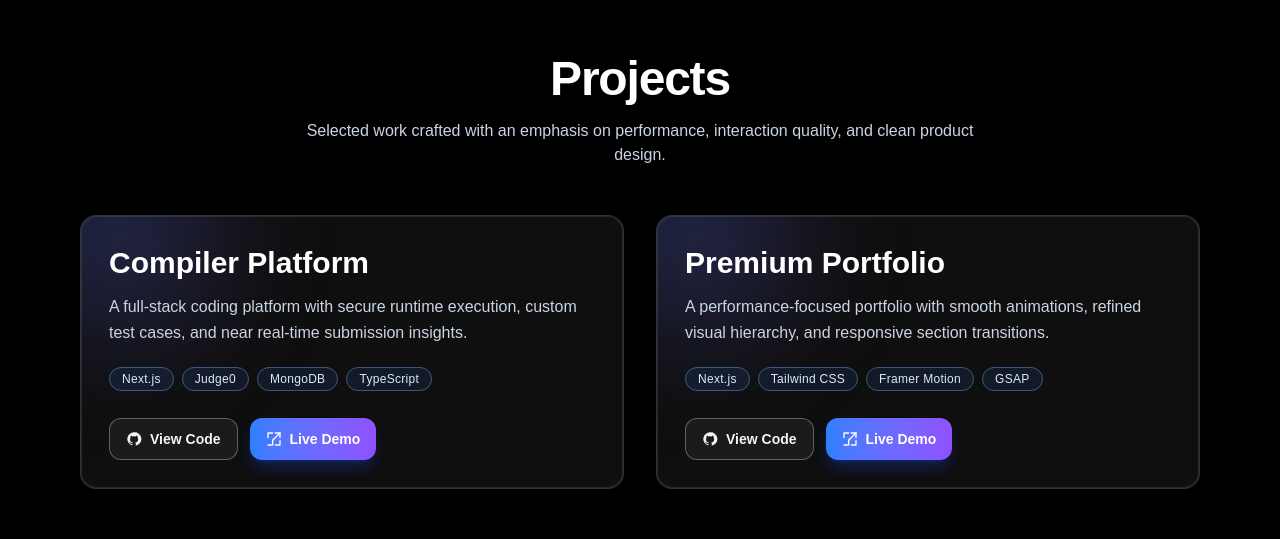
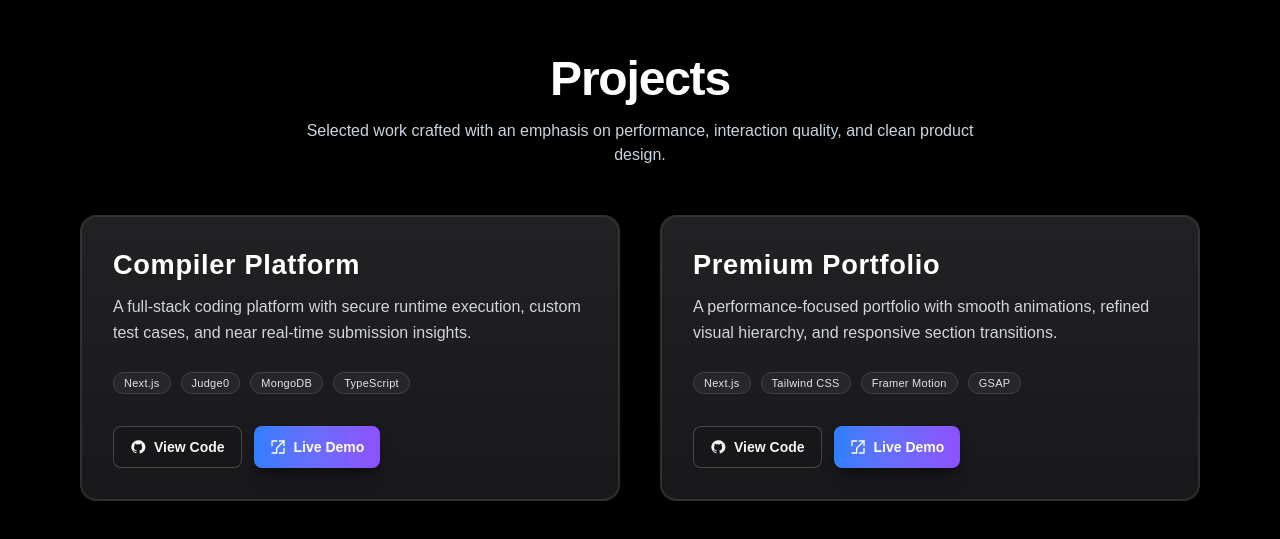
Before and after one commit to koushik369mondal/kaushikmandalportfolio, a Next.js app: page / in a window 1280 px wide. Shown: the part 1625-2164 px from the top of the page. Built offline with nearby package versions, Linux system fonts and the light colour scheme.

Commit message:
Enhance ProjectCard and Projects components; update styles, animations, and button classes for improved UI

```diff
--- a/app/globals.css
+++ b/app/globals.css
@@ -37,27 +37,35 @@ body {
 .project-shine::before {
   content: "";
   position: absolute;
-  inset: -150% -40%;
-  background: linear-gradient(120deg,
-      transparent 35%,
-      rgba(255, 255, 255, 0.14) 50%,
-      transparent 65%);
-  transform: translateX(-35%) rotate(18deg);
+  inset: -85% -45%;
+  background: linear-gradient(115deg,
+      transparent 38%,
+      rgba(255, 255, 255, 0.1) 50%,
+      transparent 62%);
+  transform: translateX(-34%) rotate(14deg);
   opacity: 0;
-  transition: opacity 0.35s ease;
+  transition: opacity 0.28s ease;
 }
 
 .project-shine:hover::before {
   opacity: 1;
-  animation: cardShine 1.15s ease forwards;
+  animation: cardShine 0.9s ease-out forwards;
+}
+
+.project-noise {
+  background-image: repeating-linear-gradient(0deg,
+      rgba(255, 255, 255, 0.08) 0,
+      rgba(255, 255, 255, 0.08) 1px,
+      transparent 1px,
+      transparent 3px);
 }
 
 @keyframes cardShine {
   from {
-    transform: translateX(-35%) rotate(18deg);
+    transform: translateX(-34%) rotate(14deg);
   }
 
   to {
-    transform: translateX(36%) rotate(18deg);
+    transform: translateX(34%) rotate(14deg);
   }
 }
--- a/components/ProjectCard.tsx
+++ b/components/ProjectCard.tsx
@@ -53,34 +53,40 @@ export default function ProjectCard({
   liveLink,
   index = 0,
 }: ProjectCardProps) {
+  const secondaryButtonClass =
+    "inline-flex items-center gap-2 rounded-lg border border-white/20 bg-zinc-900/70 px-4 py-2.5 text-sm font-semibold text-zinc-100 transition-all duration-300 ease-out hover:scale-[1.02] hover:brightness-110 hover:border-blue-400/60";
+
+  const primaryButtonClass =
+    "inline-flex items-center gap-2 rounded-lg bg-linear-to-r from-blue-500 to-violet-500 px-4 py-2.5 text-sm font-semibold text-white shadow-lg shadow-black/35 transition-all duration-300 ease-out hover:scale-[1.02] hover:brightness-110";
+
   return (
     <motion.article
       initial={{ opacity: 0, y: 28 }}
       whileInView={{ opacity: 1, y: 0 }}
       viewport={{ once: true, amount: 0.25 }}
       transition={{ duration: 0.55, ease: "easeOut", delay: index * 0.08 }}
-      whileHover={{ y: -8, scale: 1.01, rotateX: 1.2, rotateY: -1.2 }}
-      className="project-shine group relative isolate overflow-hidden rounded-2xl border border-white/15 bg-white/6 p-7 backdrop-blur-lg transition-all duration-500 hover:border-blue-400/55 hover:shadow-[0_22px_70px_-24px_rgba(66,153,225,0.5)]"
-      style={{ transformStyle: "preserve-3d" }}
+      whileHover={{ y: -4, scale: 1.02 }}
+      className="project-shine group relative isolate overflow-hidden rounded-2xl border border-white/10 bg-zinc-900 p-8 shadow-lg shadow-black/30 transition-all duration-300 ease-out hover:border-blue-400/50 hover:shadow-[0_18px_38px_-18px_rgba(99,102,241,0.48)] hover:ring-1 hover:ring-blue-400/40"
     >
-      <div className="pointer-events-none absolute -left-12 -top-16 h-44 w-44 rounded-full bg-linear-to-br from-blue-500/35 to-violet-500/25 blur-3xl transition-opacity duration-500 group-hover:opacity-95" />
-      <div className="pointer-events-none absolute inset-0 bg-linear-to-b from-transparent via-transparent to-black/45 opacity-0 transition-opacity duration-500 group-hover:opacity-100" />
+      <div className="pointer-events-none absolute inset-0 rounded-2xl bg-linear-to-b from-white/4 to-transparent" />
+      <div className="pointer-events-none absolute inset-0 opacity-0 transition-opacity duration-300 ease-out group-hover:opacity-100 [background:radial-gradient(90%_70%_at_10%_0%,rgba(59,130,246,0.16),transparent_60%),radial-gradient(90%_80%_at_100%_100%,rgba(139,92,246,0.16),transparent_60%)]" />
+      <div className="project-noise pointer-events-none absolute inset-0 opacity-[0.08]" />
       <div className="pointer-events-none absolute inset-0 rounded-2xl ring-1 ring-inset ring-white/10" />
 
-      <div className="relative z-10 flex h-full flex-col gap-5">
+      <div className="relative z-10 flex h-full flex-col gap-6">
         <div className="space-y-3">
-          <h3 className="text-2xl font-bold leading-tight text-white md:text-3xl">
+          <h3 className="text-2xl font-bold leading-tight tracking-wide text-white md:text-[1.7rem]">
             {title}
           </h3>
-          <p className="text-sm leading-relaxed text-slate-300 md:text-base">
+          <p className="max-w-[56ch] text-sm leading-relaxed text-gray-300 md:text-base">
             {description}
           </p>
         </div>
 
-        <ul className="flex flex-wrap gap-2" aria-label={`${title} tech stack`}>
+        <ul className="flex flex-wrap gap-2.5" aria-label={`${title} tech stack`}>
           {techStack.map((tech) => (
             <li key={tech}>
-              <span className="rounded-full border border-blue-300/35 bg-blue-500/10 px-3 py-1 text-xs font-medium tracking-wide text-blue-100">
+              <span className="rounded-full border border-zinc-700 bg-zinc-800 px-2.5 py-1 text-[11px] font-medium tracking-wide text-zinc-200">
                 {tech}
               </span>
             </li>
@@ -93,7 +99,7 @@ export default function ProjectCard({
             target="_blank"
             rel="noreferrer"
             aria-label={`View code for ${title} on GitHub`}
-            className="inline-flex items-center gap-2 rounded-xl border border-white/30 bg-white/5 px-4 py-2.5 text-sm font-semibold text-slate-100 transition-all duration-300 hover:scale-[1.03] hover:border-blue-300/70 hover:bg-blue-500/15"
+            className={secondaryButtonClass}
           >
             <GitHubIcon />
             View Code
@@ -103,7 +109,7 @@ export default function ProjectCard({
             target="_blank"
             rel="noreferrer"
             aria-label={`Open live demo for ${title}`}
-            className="inline-flex items-center gap-2 rounded-xl bg-linear-to-r from-blue-500 to-violet-500 px-4 py-2.5 text-sm font-semibold text-white shadow-lg shadow-blue-800/40 transition-all duration-300 hover:scale-[1.03] hover:from-blue-400 hover:to-violet-400"
+            className={primaryButtonClass}
           >
             <ExternalLinkIcon />
             Live Demo
--- a/components/Projects.tsx
+++ b/components/Projects.tsx
@@ -26,7 +26,8 @@ const projects: ProjectCardProps[] = [
 export default function Projects() {
   return (
     <SectionWrapper id="projects" centerContent={false}>
-      <div className="mx-auto w-full max-w-6xl">
+      <div className="relative mx-auto w-full max-w-6xl">
+        <div className="pointer-events-none absolute -top-24 left-1/2 -z-10 h-72 w-[92%] -translate-x-1/2 rounded-full opacity-65 [background:radial-gradient(ellipse_at_center,rgba(37,99,235,0.22),rgba(15,23,42,0)_70%)]" />
         <motion.h2
           initial={{ opacity: 0, y: 20 }}
           whileInView={{ opacity: 1, y: 0 }}
@@ -47,7 +48,7 @@ export default function Projects() {
           quality, and clean product design.
         </motion.p>
 
-        <div className="grid grid-cols-1 gap-7 md:grid-cols-2 md:gap-8">
+        <div className="grid grid-cols-1 gap-8 md:grid-cols-2 md:gap-10">
           {projects.map((p, i) => (
             <ProjectCard key={p.title} index={i} {...p} />
           ))}
```
